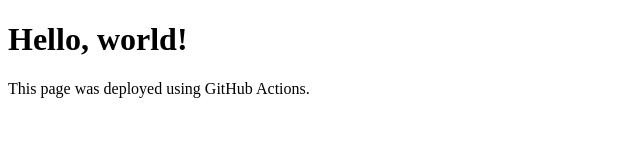
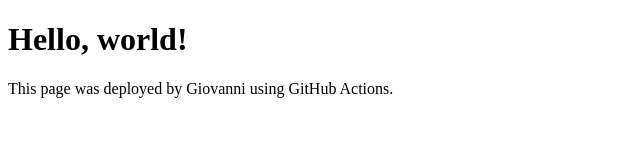
Before and after one commit to ttyllc/python-app, a plain HTML site: page index.html in a window 1280 px wide. Shown: the whole page, without its empty margins (0-640 px from the left). Drawn offline with Linux system fonts and the light colour scheme.

Commit message:
Update index.html

```diff
--- a/index.html
+++ b/index.html
@@ -5,6 +5,6 @@
 </head>
 <body>
   <h1>Hello, world!</h1>
-  <p>This page was deployed using GitHub Actions.</p>
+  <p>This page was deployed by Giovanni using GitHub Actions.</p>
 </body>
 </html>
```
